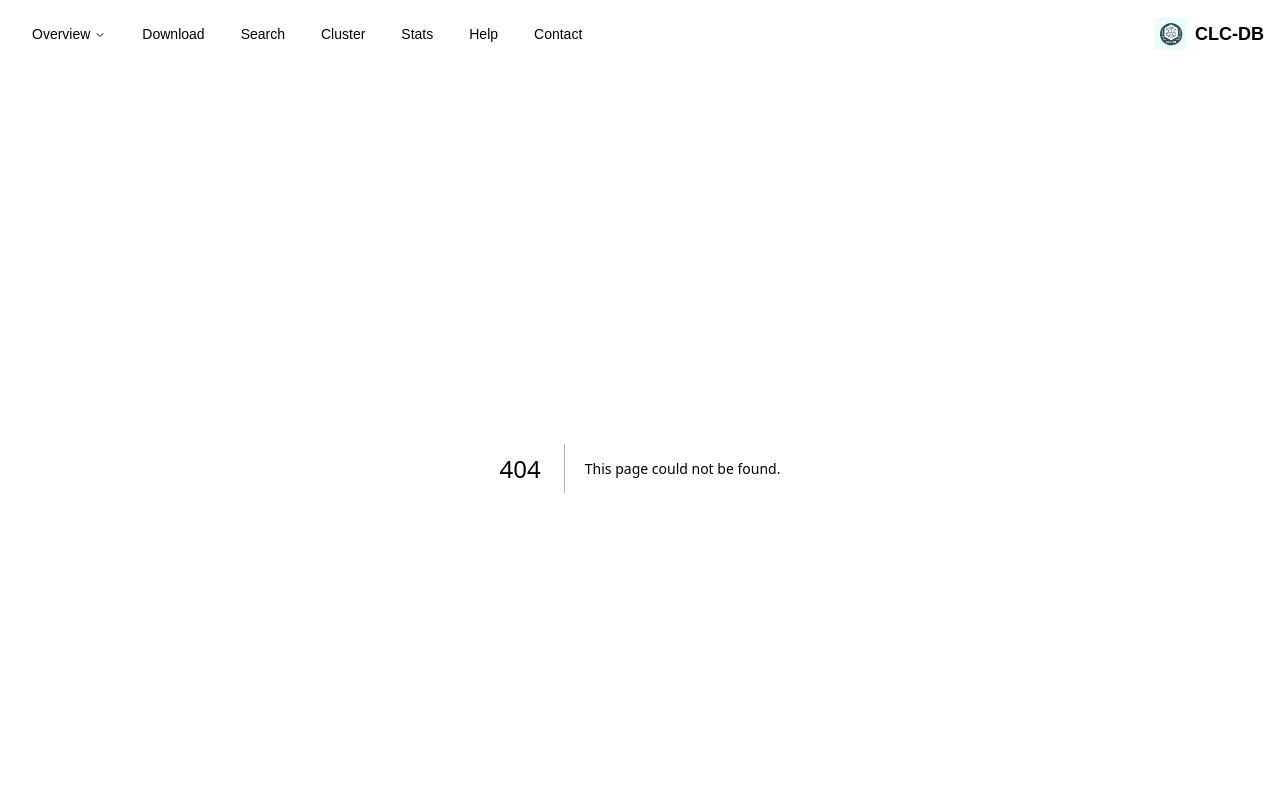
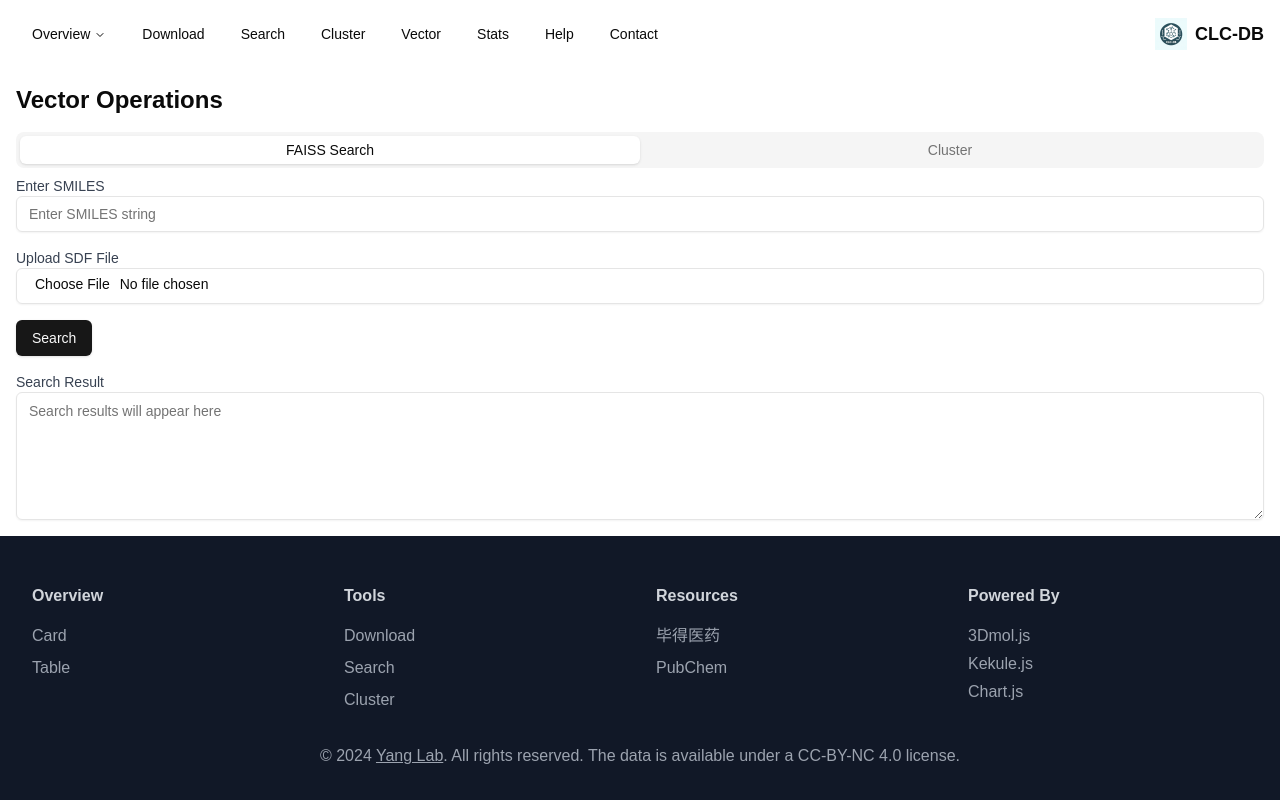
Before and after one commit to ukeSJTU/clc-db-mono, a Next.js app in the folder frontend/: page /vector in a window 1280 px wide. Before the commit this address had no page. Shown: the top 800 px of the page. Built offline with nearby package versions, Linux system fonts and the light colour scheme.

Commit message:
feat: add vector page client code

```diff
--- /dev/null
+++ b/frontend/src/app/vector/page.tsx
@@ -0,0 +1,5 @@
+import VectorPageClient from "./vector-page-client";
+
+export default function VectorPage() {
+  return <VectorPageClient />;
+}
--- /dev/null
+++ b/frontend/src/app/vector/vector-page-client.tsx
@@ -0,0 +1,129 @@
+"use client";
+
+import { useState } from "react";
+import { Tabs, TabsContent, TabsList, TabsTrigger } from "@/components/ui/tabs";
+import { Input } from "@/components/ui/input";
+import { Button } from "@/components/ui/button";
+import { Textarea } from "@/components/ui/textarea";
+import {
+  Select,
+  SelectContent,
+  SelectItem,
+  SelectTrigger,
+  SelectValue,
+} from "@/components/ui/select";
+
+export default function VectorPageClient() {
+  const [activeTab, setActiveTab] = useState("faiss");
+  const [smiles, setSmiles] = useState("");
+  const [searchResult, setSearchResult] = useState("");
+  const [selectedCategory, setSelectedCategory] = useState("");
+
+  const handleSearch = () => {
+    // Placeholder for FAISS search functionality
+    setSearchResult(`Performed FAISS search for SMILES: ${smiles}`);
+  };
+
+  const handleFileUpload = (event: React.ChangeEvent<HTMLInputElement>) => {
+    const file = event.target.files?.[0];
+    if (file) {
+      // Placeholder for SDF file upload and search functionality
+      setSearchResult(`Performed FAISS search for file: ${file.name}`);
+    }
+  };
+
+  const handleCluster = () => {
+    // Placeholder for clustering functionality
+    console.log(`Performed clustering for category: ${selectedCategory}`);
+  };
+
+  return (
+    <div className="container mx-auto p-4">
+      <h1 className="text-2xl font-bold mb-4">Vector Operations</h1>
+
+      <Tabs value={activeTab} onValueChange={setActiveTab}>
+        <TabsList className="grid w-full grid-cols-2">
+          <TabsTrigger value="faiss">FAISS Search</TabsTrigger>
+          <TabsTrigger value="cluster">Cluster</TabsTrigger>
+        </TabsList>
+
+        <TabsContent value="faiss">
+          <div className="space-y-4">
+            <div>
+              <label
+                htmlFor="smiles"
+                className="block text-sm font-medium text-gray-700"
+              >
+                Enter SMILES
+              </label>
+              <Input
+                id="smiles"
+                value={smiles}
+                onChange={(e) => setSmiles(e.target.value)}
+                placeholder="Enter SMILES string"
+              />
+            </div>
+
+            <div>
+              <label
+                htmlFor="sdf-upload"
+                className="block text-sm font-medium text-gray-700"
+              >
+                Upload SDF File
+              </label>
+              <Input
+                id="sdf-upload"
+                type="file"
+                onChange={handleFileUpload}
+                accept=".sdf"
+              />
+            </div>
+
+            <Button onClick={handleSearch}>Search</Button>
+
+            <div>
+              <label
+                htmlFor="search-result"
+                className="block text-sm font-medium text-gray-700"
+              >
+                Search Result
+              </label>
+              <Textarea
+                id="search-result"
+                value={searchResult}
+                readOnly
+                placeholder="Search results will appear here"
+                className="h-32"
+              />
+            </div>
+          </div>
+        </TabsContent>
+
+        <TabsContent value="cluster">
+          <div className="space-y-4">
+            <div>
+              <label
+                htmlFor="category"
+                className="block text-sm font-medium text-gray-700"
+              >
+                Select Category
+              </label>
+              <Select onValueChange={setSelectedCategory}>
+                <SelectTrigger>
+                  <SelectValue placeholder="Select a category" />
+                </SelectTrigger>
+                <SelectContent>
+                  <SelectItem value="category1">Category 1</SelectItem>
+                  <SelectItem value="category2">Category 2</SelectItem>
+                  <SelectItem value="category3">Category 3</SelectItem>
+                </SelectContent>
+              </Select>
+            </div>
+
+            <Button onClick={handleCluster}>Perform Clustering</Button>
+          </div>
+        </TabsContent>
+      </Tabs>
+    </div>
+  );
+}
--- a/frontend/src/components/Navbar.tsx
+++ b/frontend/src/components/Navbar.tsx
@@ -170,6 +170,14 @@ const Navbar = () => {
           </NavigationMenuItem>
 
           <NavigationMenuItem>
+            <Link href="/vector" legacyBehavior passHref>
+              <NavigationMenuLink className={navigationMenuTriggerStyle()}>
+                Vector
+              </NavigationMenuLink>
+            </Link>
+          </NavigationMenuItem>
+
+          <NavigationMenuItem>
             <Link href="/statistics" legacyBehavior passHref>
               <NavigationMenuLink className={navigationMenuTriggerStyle()}>
                 Stats
```
